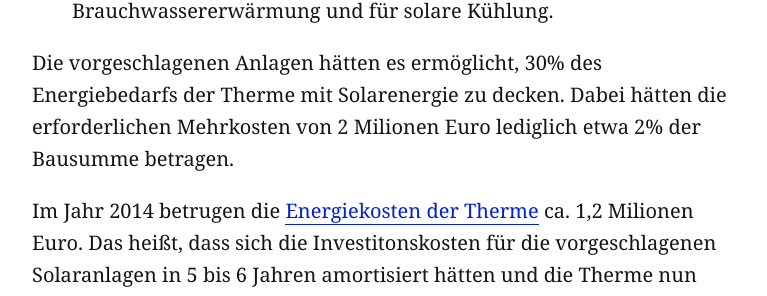
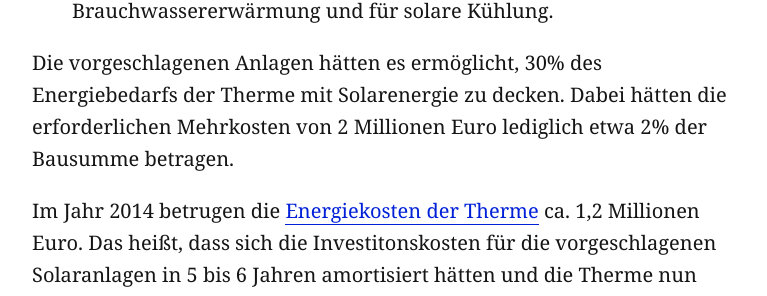
Before and after one commit to wbernard/wbernard.github.io, a Jekyll site: the page built from _posts/de/2015-02-20-solare-therme.md, in a window 1280 px wide. Shown: the part 1201-1497 px from the top of the page, without its empty margins (256-1023 px from the left). Built offline with Jekyll 4.4.1, drawn with Linux system fonts in a browser that asks for light colours; some of the changed text lies outside the part shown.

Commit message:
korekteto

```diff
--- a/_posts/de/2015-02-20-solare-therme.md
+++ b/_posts/de/2015-02-20-solare-therme.md
@@ -21,9 +21,9 @@ Im Vorschlag waren insgesamt vier Solar-Kollektorfelder vorgesehen.
 
 4. Warmwasserkollektoren (800 m²) auf dem Dach des Kurhotels für die Brauchwassererwärmung und für solare Kühlung.
 
-Die vorgeschlagenen Anlagen hätten es ermöglicht, 30% des Energiebedarfs der Therme mit Solarenergie zu decken. Dabei hätten die erforderlichen Mehrkosten von 2 Milionen Euro lediglich etwa 2% der Bausumme betragen.
+Die vorgeschlagenen Anlagen hätten es ermöglicht, 30% des Energiebedarfs der Therme mit Solarenergie zu decken. Dabei hätten die erforderlichen Mehrkosten von 2 Millionen Euro lediglich etwa 2% der Bausumme betragen.
 
-Im Jahr 2014 betrugen die [Energiekosten der Therme](http://ricerca.gelocal.it/altoadige/archivio/altoadige/2013/11/01/NZ_32_02.html) ca. 1,2 Milionen Euro. Das heißt, dass sich die Investitonskosten für die vorgeschlagenen Solaranlagen in 5 bis 6 Jahren amortisiert hätten und die Therme nun schon seit Jahren etwa 400.000 Euro pro Jahr an Betriebskosten sparen könnte.
+Im Jahr 2014 betrugen die [Energiekosten der Therme](http://ricerca.gelocal.it/altoadige/archivio/altoadige/2013/11/01/NZ_32_02.html) ca. 1,2 Millionen Euro. Das heißt, dass sich die Investitonskosten für die vorgeschlagenen Solaranlagen in 5 bis 6 Jahren amortisiert hätten und die Therme nun schon seit Jahren etwa 400.000 Euro pro Jahr an Betriebskosten sparen könnte.
 
 Leider haben weder unsere Verwalter noch die mit der Planung beauftragten Techniker meine Vorschläge wirklich ernst genommen. Schade.
 
```
